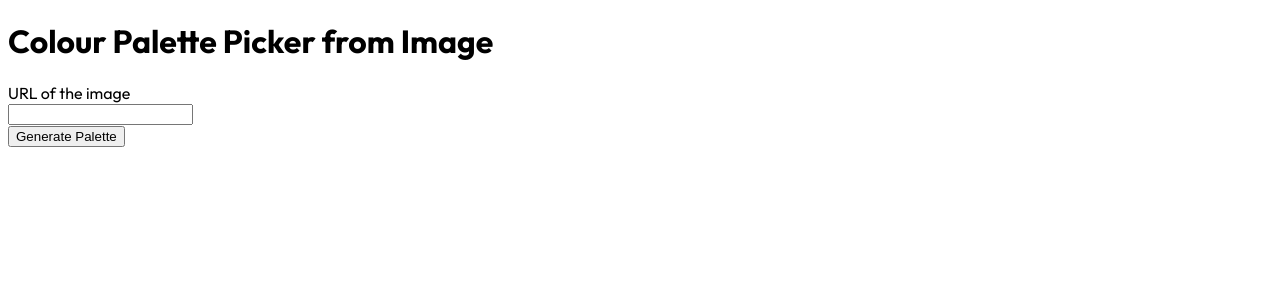
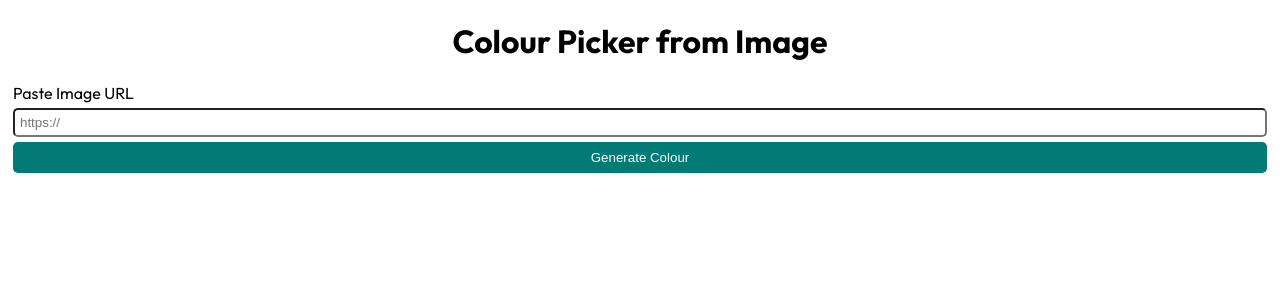
Before and after one commit to BethanyJep/colour-picker-app, a Flask app: page / in a window 1280 px wide. Shown: the top 300 px of the page. Run offline with Flask 2, Linux system fonts and the light colour scheme.

Commit message:
updated html-css style

```diff
--- a/static/style.css
+++ b/static/style.css
@@ -3,3 +3,43 @@
 body{
     font-family: 'Outfit', sans-serif;
 }
+h1{
+    text-align: center;
+}
+.label{
+    text-align: left;
+    margin: 5px;
+}
+
+.formInput{
+    display: flex;
+    flex-direction: column;
+    justify-content:center;
+}
+img{
+    width: 200px;
+    height: auto;
+    padding: 15px;
+    border-radius: 20px;
+}
+.imageResults{
+    display: flex;
+    flex-direction: row;
+    background-color: #dff5f4;
+    border-radius: 10px;
+    width: 60%;
+    margin-bottom: 20px;
+}
+input{
+    margin: 5px;
+    padding: 5px;
+    border-radius: 5px;
+}
+.button{
+    padding: 8px;
+    margin: 0px 5px;
+    background-color: #027a75;
+    color: #fff;
+    border: none;
+    border-radius: 5px;
+}
--- a/templates/index.html
+++ b/templates/index.html
@@ -8,14 +8,14 @@
     <title>Colour Pallette</title>
 </head>
 <body>
-    <h1>Colour Palette Picker from Image</h1>
+    <h1>Colour Picker from Image</h1>
 
     <form class="container" id="form1" method="POST" >
-      <label for="imageURL">URL of the image</label><br />
-      <input type="url" name="ImageSelected" id="">
-        <div class="row">
-          <input type="submit"  value="Generate Palette" />
-        </div>
+      <label for="imageURL" class="label">Paste Image URL</label><br />
+      <div class="formInput">
+        <input type="url" name="ImageSelected" placeholder="https://" id="">
+        <input type="submit" class="button" value="Generate Colour" />
+      </div>
       </form>
 </body>
 </html>
```
Also changed, not shown: templates/palette.html (+13 -15 lines).
